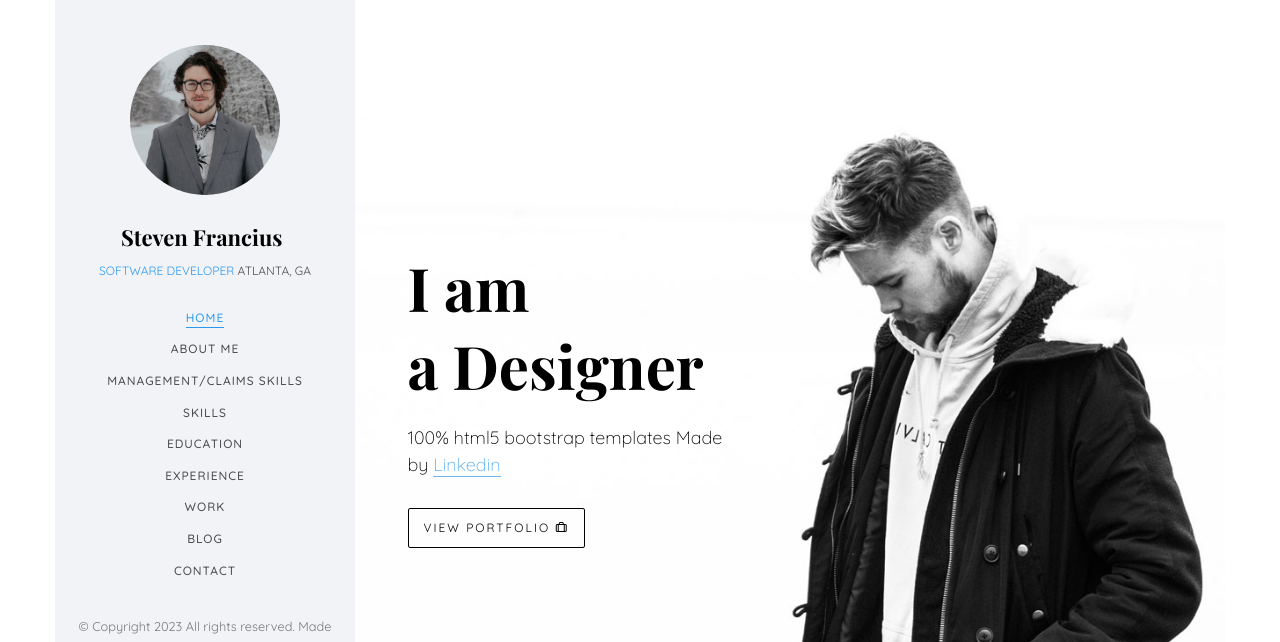
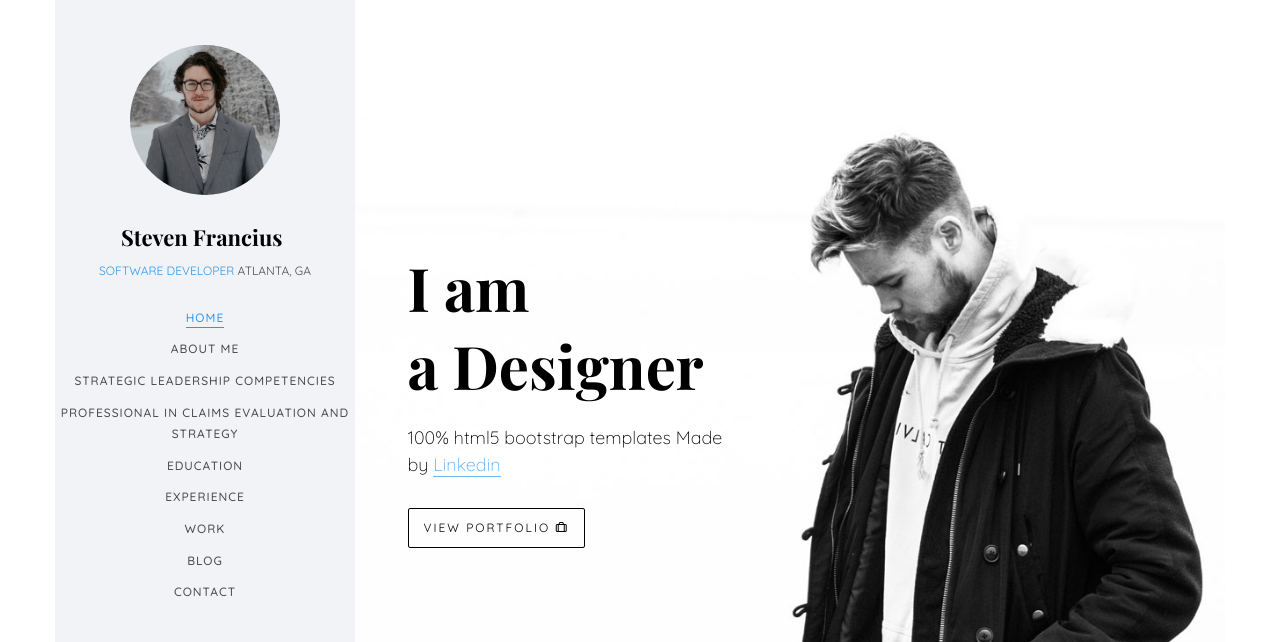
Before and after one commit to Guadeloupe33/Steven-Francius-Portfolio, a plain HTML site: page index.html in a window 1280 px wide. Shown: the top 642 px of the page. Drawn offline with nearby package versions, Linux system fonts and the light colour scheme; files whose address does not match are found by name; a web font is replaced by a local one.

Commit message:
made some changes t my portfolio

```diff
--- a/index.html
+++ b/index.html
@@ -65,8 +65,8 @@
 					<ul>
 						<li class="active"><a href="#" data-nav-section="home">Home</a></li>
 						<li><a href="#" data-nav-section="about">About Me</a></li>
-						<li><a href="#" data-nav-section="services">Management/Claims Skills</a></li>
-						<li><a href="#" data-nav-section="skills">Skills</a></li>
+						<li><a href="#" data-nav-section="services">Strategic Leadership Competencies</a></li>
+						<li><a href="#" data-nav-section="skills">Professional in Claims Evaluation and Strategy</a></li>
 						<li><a href="#" data-nav-section="education">Education</a></li>
 						<li><a href="#" data-nav-section="experience">Experience</a></li>
 						<li><a href="#" data-nav-section="work">Work</a></li>
```
